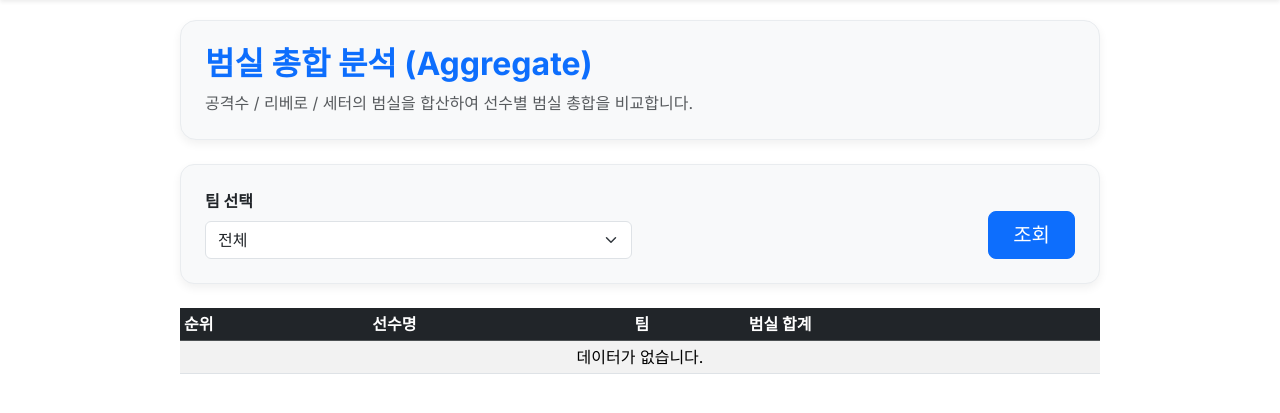
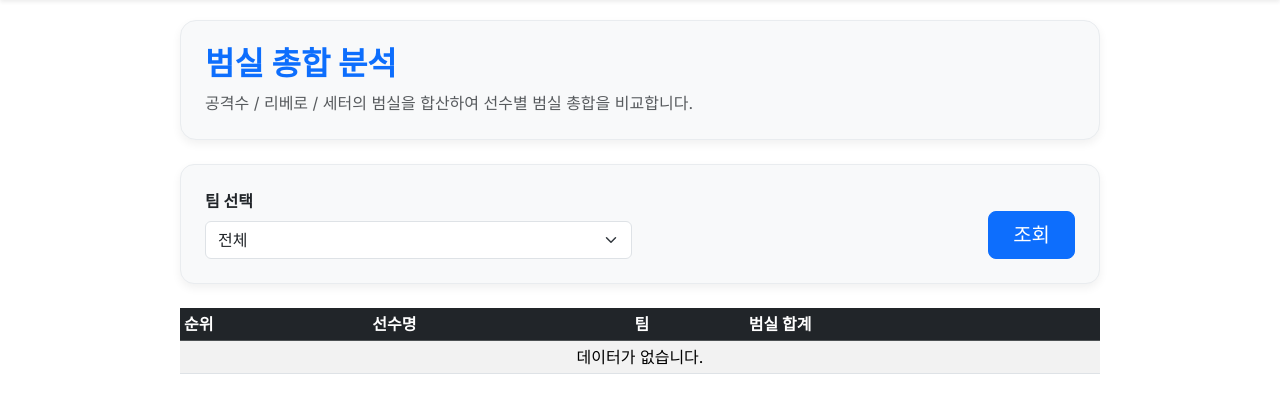
Before and after one commit to nalingg/team15, a PHP site: the page made by team15_test(1)/aggregate.php in a window 1280 px wide. Shown: the part 59-472 px from the top of the page. Run offline with PHP 8.4, Linux system fonts and the light colour scheme; the visitor is signed in with stand-in values (Sample User, id 1); data that the repository does not hold is empty.

Commit message:
Refactor aggregate.php for better readability

```diff
--- a/team15_test(1)/aggregate.php
+++ b/team15_test(1)/aggregate.php
@@ -192,7 +192,7 @@ $res = $stmt->fetchAll();
 
     <!-- 타이틀/설명 -->
     <div class="p-4 mb-4 info-box">
-        <h2 class="fw-bold mb-2 text-primary">범실 총합 분석 (Aggregate)</h2>
+        <h2 class="fw-bold mb-2 text-primary">범실 총합 분석</h2>
         <p class="mb-0 text-muted">
             공격수 / 리베로 / 세터의 범실을 합산하여 선수별 범실 총합을 비교합니다.
         </p>
```
